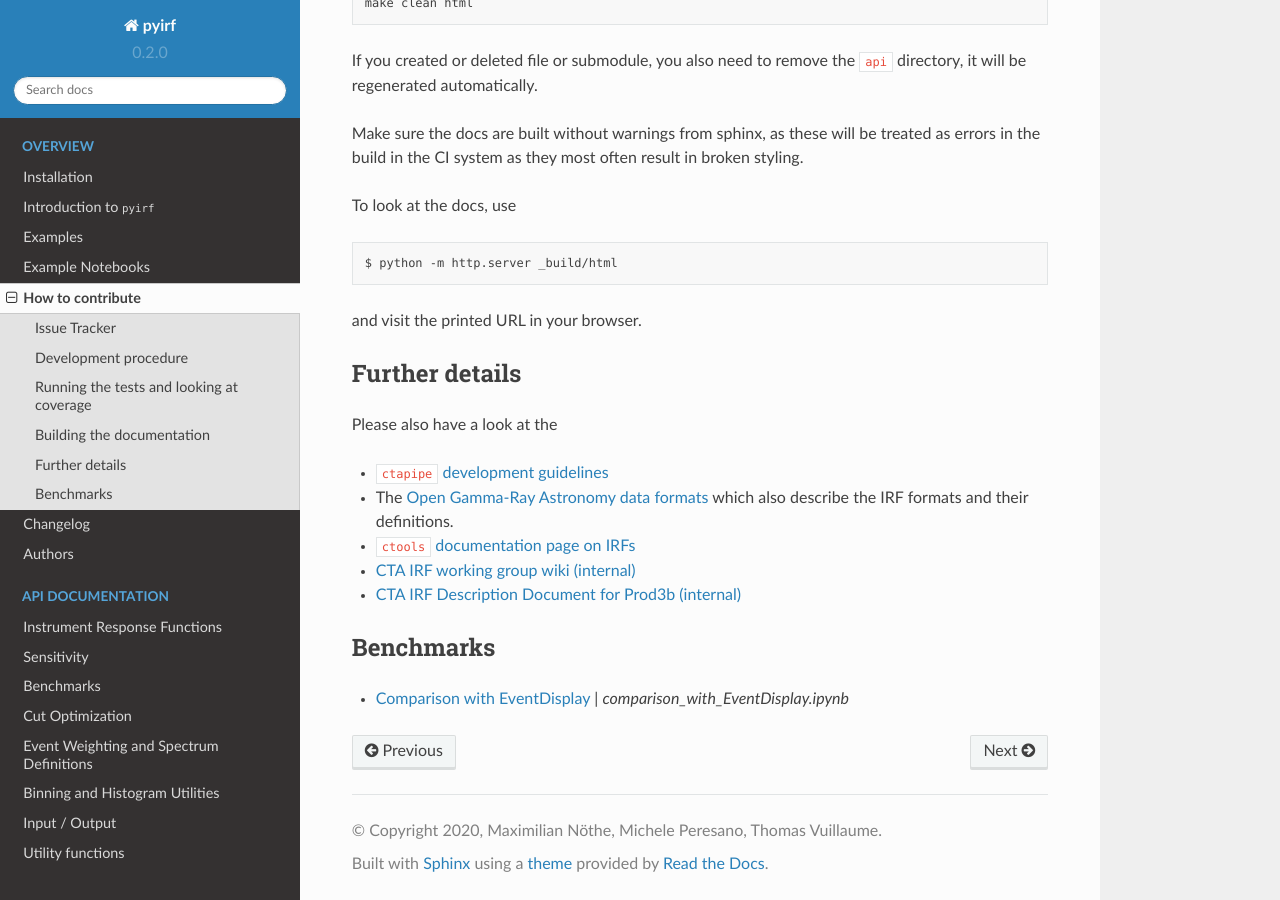
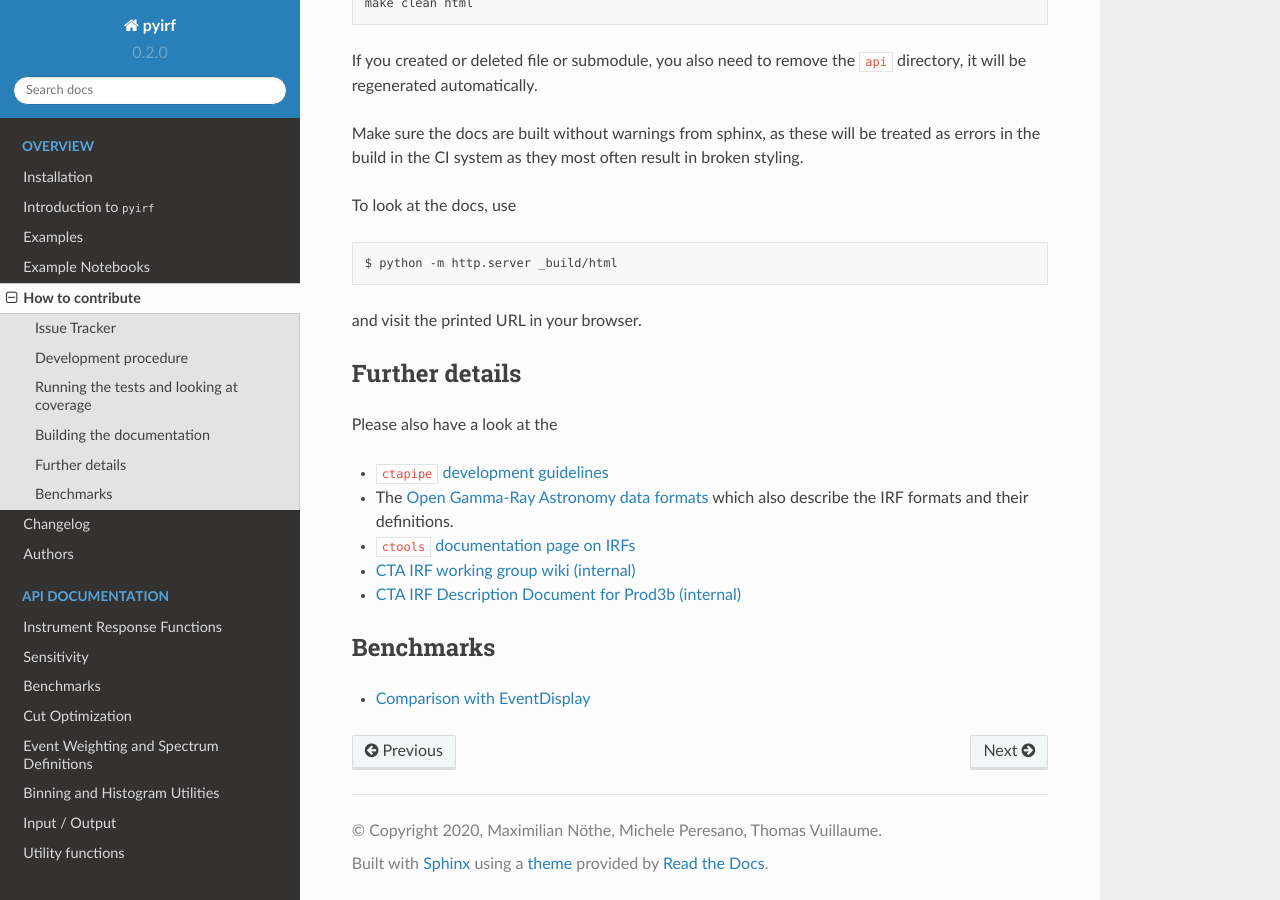
Before and after one commit to cta-observatory/pyirf, a Sphinx documentation site: the page built from docs/contribute.rst, in a window 1280 px wide and 900 px high, scrolled down 1836 px. Built offline with Sphinx 7.4.7 and the Read the Docs theme 2.0.0, drawn with Linux system fonts in a browser that asks for light colours.

Commit message:
Fix link to notebook in contributing

```diff
--- a/docs/contribute.rst
+++ b/docs/contribute.rst
@@ -132,4 +132,4 @@
 Benchmarks
 ----------
 
-- `Comparison with EventDisplay <../notebooks/comparison_with_EventDisplay.ipynb>`__ | *comparison_with_EventDisplay.ipynb*
+- :doc:`notebooks/comparison_with_EventDisplay`
```
